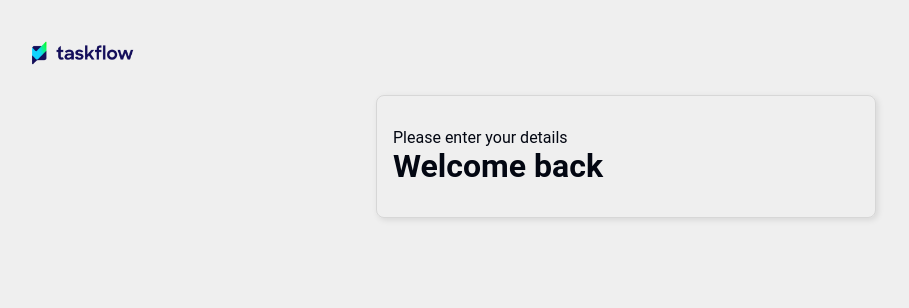
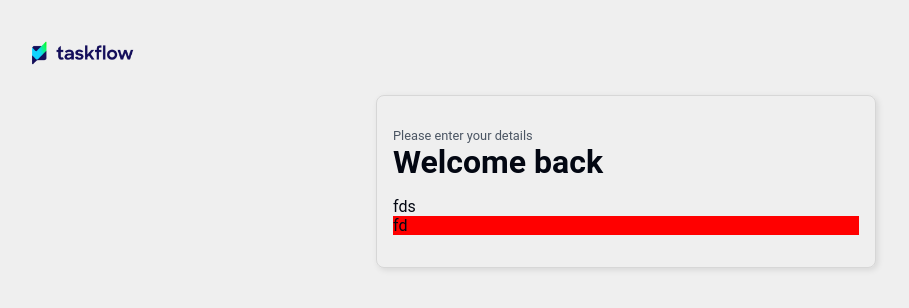
Before and after one commit to mohammad-zrar/task-flow, a React (Vite) app in the folder task-flow-frontend/: page /login in a window 1280 px wide. Shown: the top 308 px of the page, without its empty margins (14-923 px from the left). Built offline with nearby package versions, Linux system fonts and the light colour scheme; no server answers.

Commit message:
Feat(task-flow-frontend): Add BaseInput component and integrate it into LoginPage; update styles for form layout

```diff
--- /dev/null
+++ b/task-flow-frontend/src/components/BaseInput.module.scss
@@ -0,0 +1,3 @@
+.formController {
+    background-color: red;
+}
--- /dev/null
+++ b/task-flow-frontend/src/components/BaseInput.tsx
@@ -0,0 +1,7 @@
+import classes from "./BaseInput.module.scss";
+
+export default function BaseInput() {
+    return <div className={classes.formController}>
+        fd
+    </div>
+}
--- a/task-flow-frontend/src/pages/auth/LoginPage.module.scss
+++ b/task-flow-frontend/src/pages/auth/LoginPage.module.scss
@@ -1,11 +1,10 @@
-.container {
-    max-width: 500px;
-    margin: auto;
-
-    .welcomeText {
-        p {
-            color: var(--secondary-color);
-            font-size: 0.8rem;
-        }
+.welcomeText {
+    p {
+        color: var(--secondary-color);
+        font-size: 0.8rem;
     }
 }
+
+.form {
+    margin-top: 1rem;
+}
--- a/task-flow-frontend/src/pages/auth/LoginPage.tsx
+++ b/task-flow-frontend/src/pages/auth/LoginPage.tsx
@@ -1,5 +1,6 @@
 import classes from './LoginPage.module.scss';
 import AuthPageContainer from '../../components/AuthPageContainer';
+import BaseInput from '../../components/BaseInput';
 
 export default function LoginPage() {
     return (
@@ -10,6 +11,13 @@ export default function LoginPage() {
                 <h1>Welcome back</h1>
             </div>
 
+            <div className={classes.form} >
+                fds
+                <form action="">
+                    <BaseInput />
+                </form>
+            </div>
+
 
         </AuthPageContainer>
     );
```
